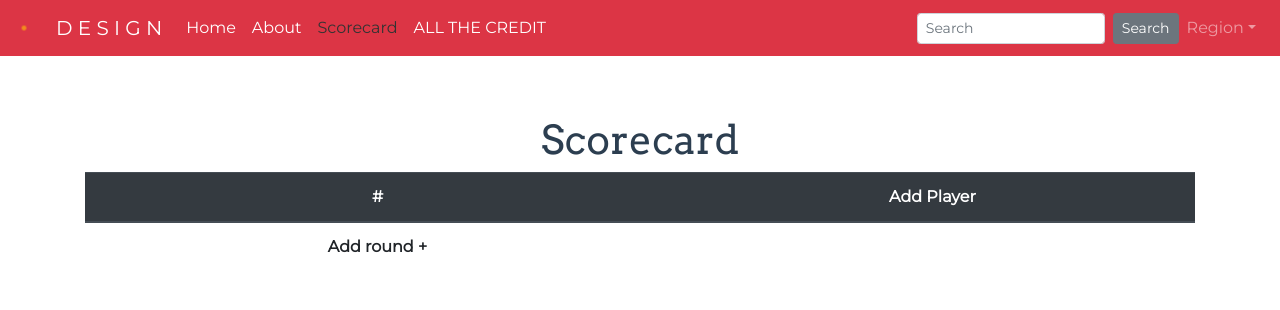
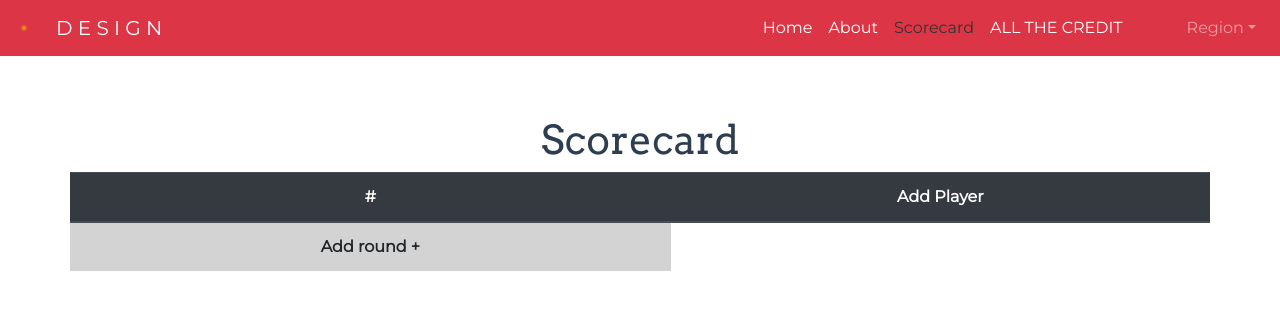
Before and after one commit to howemi/website, a Vue app: page /scorecard in a window 1280 px wide. Shown: the top 310 px of the page. Built offline with nearby package versions, Linux system fonts and the light colour scheme.

Commit message:
Made table headers sticky

```diff
--- a/src/components/Bro.vue
+++ b/src/components/Bro.vue
@@ -1,15 +1,14 @@
 <template>
   <div @mouseup="$refs.input_field.focus()">
+    <form v-if="edit" @submit="change_name">
       <input
-      v-if="edit"
+        @blur="change_name"
         v-model="player_name"
-      @blur="change_name"
-      @keyup.enter="change_name"
-
         ref="input_field"
         type="text"
         class="form-control"
       />
+    </form>
     <span v-else @mousedown="edit=true">{{ player_name }}</span>
   </div>
 </template>
--- a/src/components/Navigation.vue
+++ b/src/components/Navigation.vue
@@ -1,6 +1,13 @@
 <template>
   <transition>
-  <b-navbar ref="nav" toggleable="lg" type="dark" variant="danger" :sticky="true" v-scroll="mesid">
+    <b-navbar
+      ref="nav"
+      toggleable="lg"
+      type="dark"
+      variant="danger"
+      :sticky="true"
+      v-scroll="mesid"
+    >
       <b-spinner small type="grow" class="mr-4 text-warning"></b-spinner>
       <b-navbar-brand class="mr-0">
         <router-link to="/">D E S I G N</router-link>
@@ -10,7 +17,10 @@
 
       <b-collapse id="nav-collapse" is-nav>
         <div class="mx-2"></div>
-      <b-navbar-nav>
+        <b-navbar-nav></b-navbar-nav>
+
+        <!-- Right aligned nav items -->
+        <b-navbar-nav class="ml-auto">
           <b-nav-item>
             <router-link to="/">Home</router-link>
           </b-nav-item>
@@ -23,15 +33,7 @@
           <b-nav-item>
             <router-link to="/credits">ALL THE CREDIT</router-link>
           </b-nav-item>
-      </b-navbar-nav>
-
-      <!-- Right aligned nav items -->
-      <b-navbar-nav class="ml-auto">
-        <b-nav-form class="justify-content-center">
-          <b-form-input size="sm" class="mr-sm-2" placeholder="Search"></b-form-input>
-          <b-button size="sm" class="my-2 my-sm-0" type="submit">Search</b-button>
-        </b-nav-form>
-
+          <div class="mr-5"></div>
           <b-nav-item-dropdown text="Region" right>
             <b-dropdown-item
               v-for="lang in languages"
@@ -58,14 +60,14 @@ export default {
       this.$store.commit("mutateStateField", { language: lang });
     },
     mesid() {
-      let diff =  window.scrollY - this.current_scroll;
+      let diff = window.scrollY - this.current_scroll;
 
       if (diff > 0) {
         // Scrolling Down
-        this.$refs.nav.style.top = '-60px'
+        this.$refs.nav.style.top = "-60px";
       } else {
         // Scrolling Up
-        this.$refs.nav.style.top = '0px'
+        this.$refs.nav.style.top = "0px";
       }
       this.current_scroll = window.scrollY;
     }
--- a/src/components/Scorecard.vue
+++ b/src/components/Scorecard.vue
@@ -1,33 +1,38 @@
 <template>
   <div>
-    <b-container>
-      <h1>Scorecard</h1>
+    <h1>Scorecard</h1>
+    <b-container class="px-0">
       <table class="table">
-        <thead class="thead-dark" sticky>
+        <thead class="thead-dark">
           <tr>
-            <th scope="col">#</th>
-            <th v-for="(player, index) in players" :key="index" scope="col">
-              <Bro @add_name="add_player()" :index="index" @remove_index="remove_player(index)"></Bro>
+            <th scope="col" class="header header-top">#</th>
+            <th v-for="(player, index) in players" :key="index" class="header header-top" scope="col">
+              <Bro @add_name="add_player()" :index="index" class="header header-top" @remove_index="remove_player(index)"></Bro>
             </th>
-            <th scope="col" @click="add_player">Add Player</th>
+            <th scope="col" @click="add_player" class="header header-top">Add Player</th>
           </tr>
         </thead>
         <tbody>
           <tr v-for="(round, row_index) in rounds" :key="row_index">
-            <th scope="row">{{ row_index + 1 }}</th>
+            <th scope="row" class="header header-left">{{ row_index + 1 }}</th>
             <td v-for="(player, player_index) in players" :key="player_index">
-              <input type="number" class="form-control" v-model="scores[player_index][row_index]" />
+              <form @submit.prevent="focus_next(player_index, row_index)">
+                <input
+                  type="number"
+                  class="text-center form-control score"
+                  v-model="scores[player_index][row_index]"
+                />
+              </form>
             </td>
           </tr>
           <tr v-if="players.length && rounds.length">
-            <th >Total</th>
-            <td v-for="(player, player_index) in players" :key="player_index">
+            <th class="header header-bottom header-left">Total</th>
+            <td v-for="(player, player_index) in players" class="header header-bottom" :key="player_index">
               <span>{{ total(player_index) }}</span>
             </td>
           </tr>
           <tr>
-            <th @click="add_round" scope="row">Add round +</th>
-
+            <th @click="add_round" scope="row" class="header header-left">Add round +</th>
           </tr>
         </tbody>
       </table>
@@ -50,6 +55,11 @@ export default {
       scores: []
     };
   },
+  computed: {
+    inputs: function() {
+      return document.getElementsByClassName('score')
+    }
+  },
   methods: {
     add_player() {
       this.scores.push([]);
@@ -57,21 +67,57 @@ export default {
     },
     remove_player(index) {
       this.players.splice(index, 1);
+      this.scores.splice(index, 1);
     },
     add_round() {
       this.rounds.push(this.rounds.length + 1);
     },
     total(index) {
-      let total = 0
+      let total = 0;
       this.scores[index].forEach(item => {
-        console.log(item)
-        total += parseInt(item)
-      })
-      return total
+        total += parseInt(item);
+      });
+      return total;
+    },
+    focus_next($event, col, row) {
+      console.log(col);
+      console.log(row);
     }
   }
 };
 </script>
 
 <style>
+input[type="number"]::-webkit-outer-spin-button,
+input[type="number"]::-webkit-inner-spin-button {
+  -webkit-appearance: none;
+  margin: 0;
+}
+
+.header {
+  position: sticky;
+  position: -webkit-sticky;
+}
+.header-top {
+  top: -1px;
+  z-index: 20;
+}
+.header-bottom {
+  bottom: 0px;
+  background: white
+}
+.header-left {
+  left: 0px;
+  background: lightgray;
+  z-index: 10;
+}
+
+.container {
+  overflow-x: auto;
+  max-height: 500px;
+}
+
+input[type="number"] {
+  -moz-appearance: textfield;
+}
 </style>
```
Also changed, not shown: src/assets/images/party.jpg (added). Lines whose indentation alone changed are shown as unchanged.
